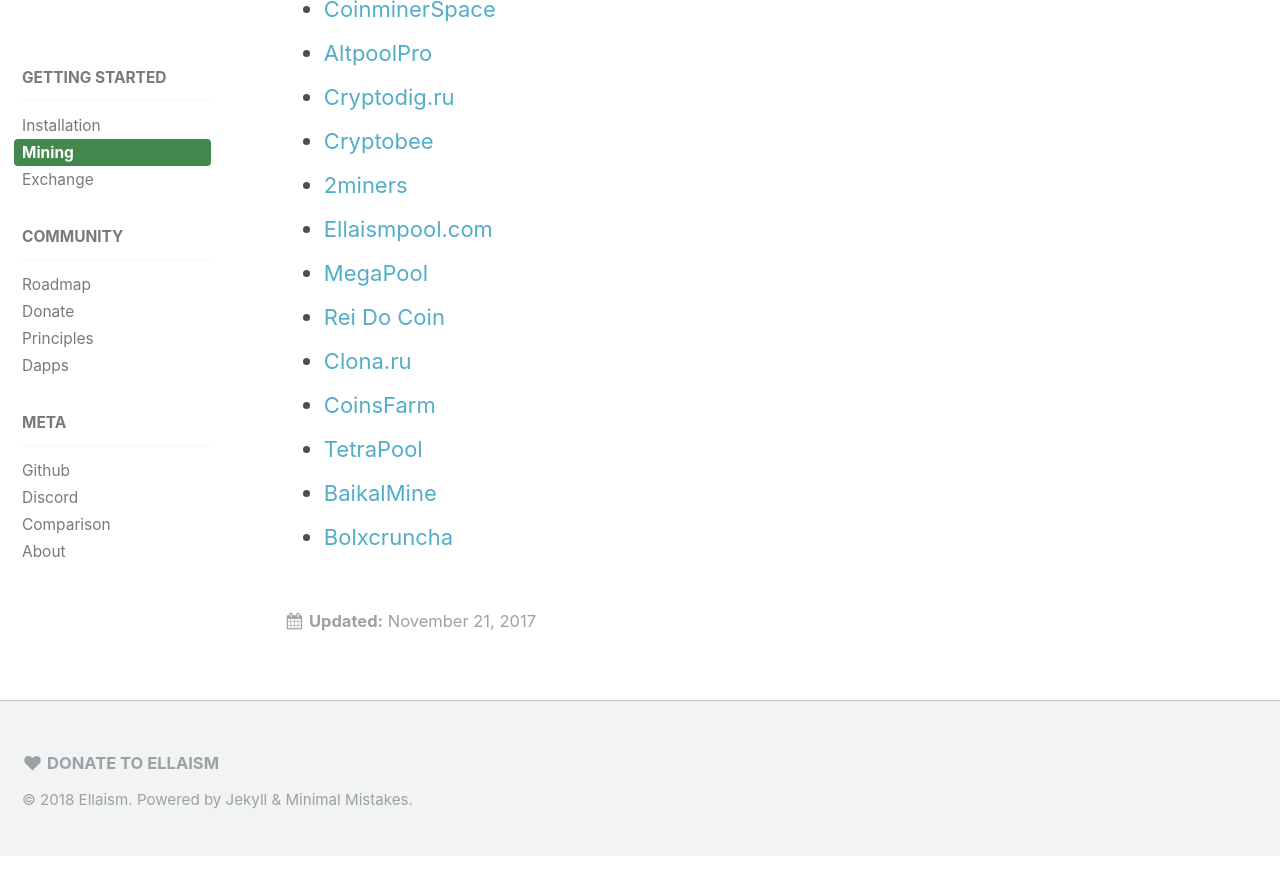
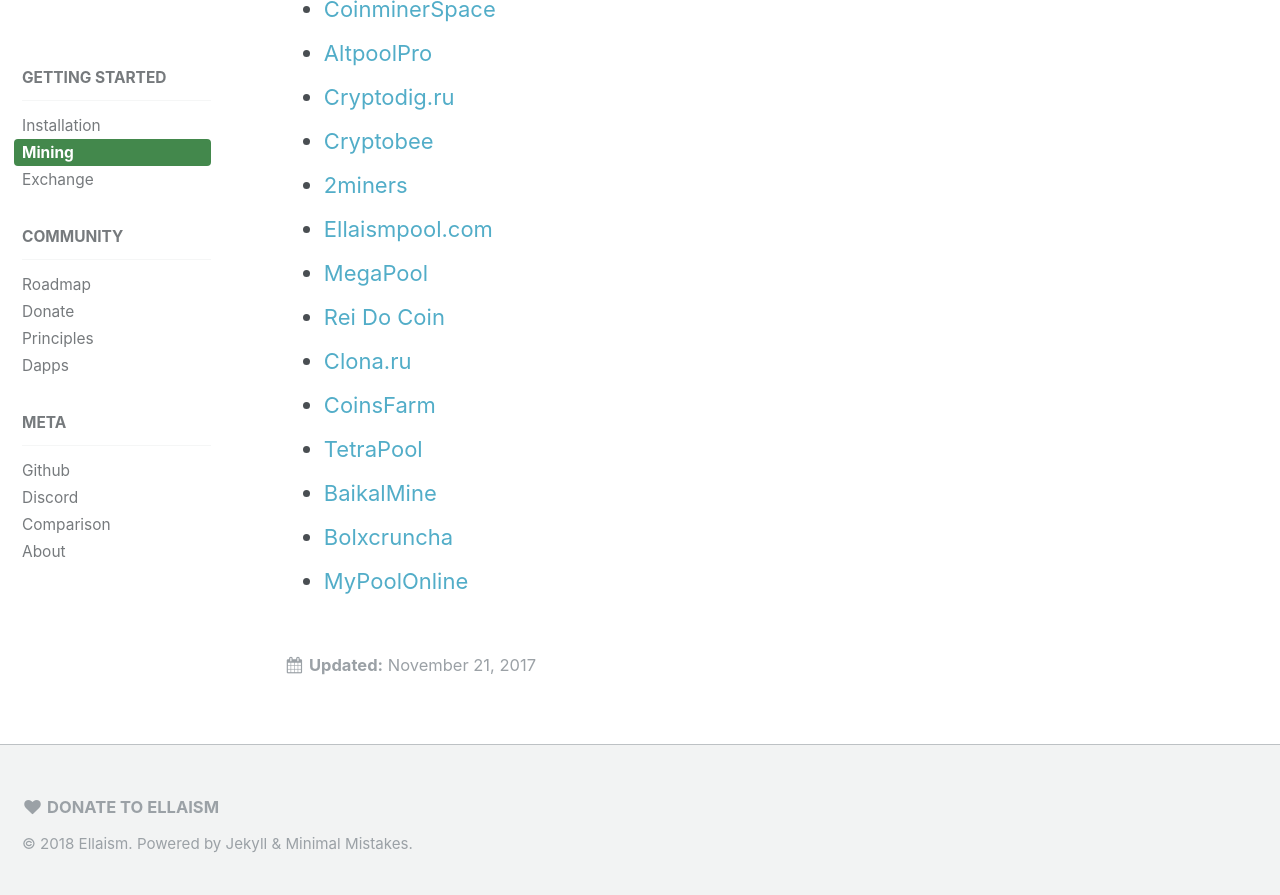
Before and after one commit to ellaism/ellaism.org, a Jekyll site: the page built from _docs/mining.md, in a window 1280 px wide and 900 px high, scrolled down 1806 px. Shown: the top 895 px of the window. Built offline with Jekyll 4.4.1, drawn with Linux system fonts in a browser that asks for light colours; before the commit the page ends 2662 px from its top, so only the background shows below that.

Commit message:
pool: add mypool.online

```diff
--- a/_docs/mining.md
+++ b/_docs/mining.md
@@ -62,3 +62,4 @@
 * [TetraPool](https://ellaism.tetrapool.com/)
 * [BaikalMine](http://ell.baikalmine.com)
 * [Bolxcruncha](http://ella.bloxcruncha.io)
+* [MyPoolOnline](https://ella.mypool.online)
```
